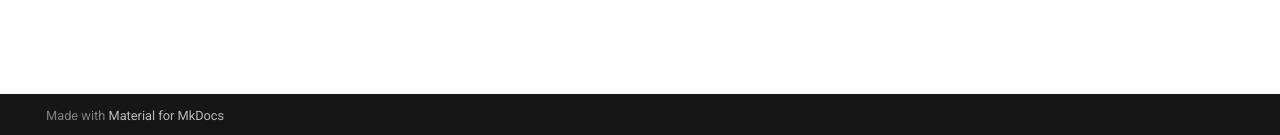
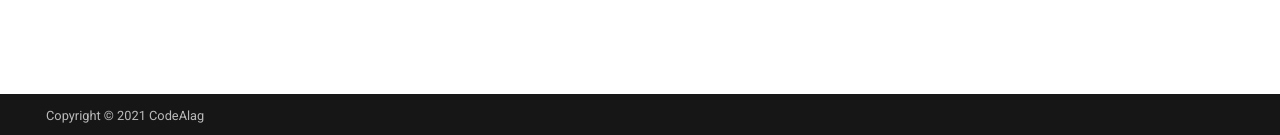
Before and after one commit to CodeAlag/CodeAlag.github.io, an MkDocs documentation site: the page built from docs/index.md, in a window 1280 px wide. Shown: the part 762-897 px from the top of the page. Built offline with MkDocs 1.6.1 and Material for MkDocs 9.7.7, drawn with Linux system fonts in a browser that asks for light colours; part of the change alters nothing that is shown.

Commit message:
Update mkdocs.yml

```diff
--- a/mkdocs.yml
+++ b/mkdocs.yml
@@ -1,9 +1,9 @@
 site_name: CodeAlag
+copyright: Copyright &copy; 2021 CodeAlag
+extra:
+  generator: false
 theme:
   name: material
-  copyright: Copyright &copy; 2021 CodeAlag
-  extra:
-    generator: false
   palette:
     # Toggle light mode
     - scheme: default
```
